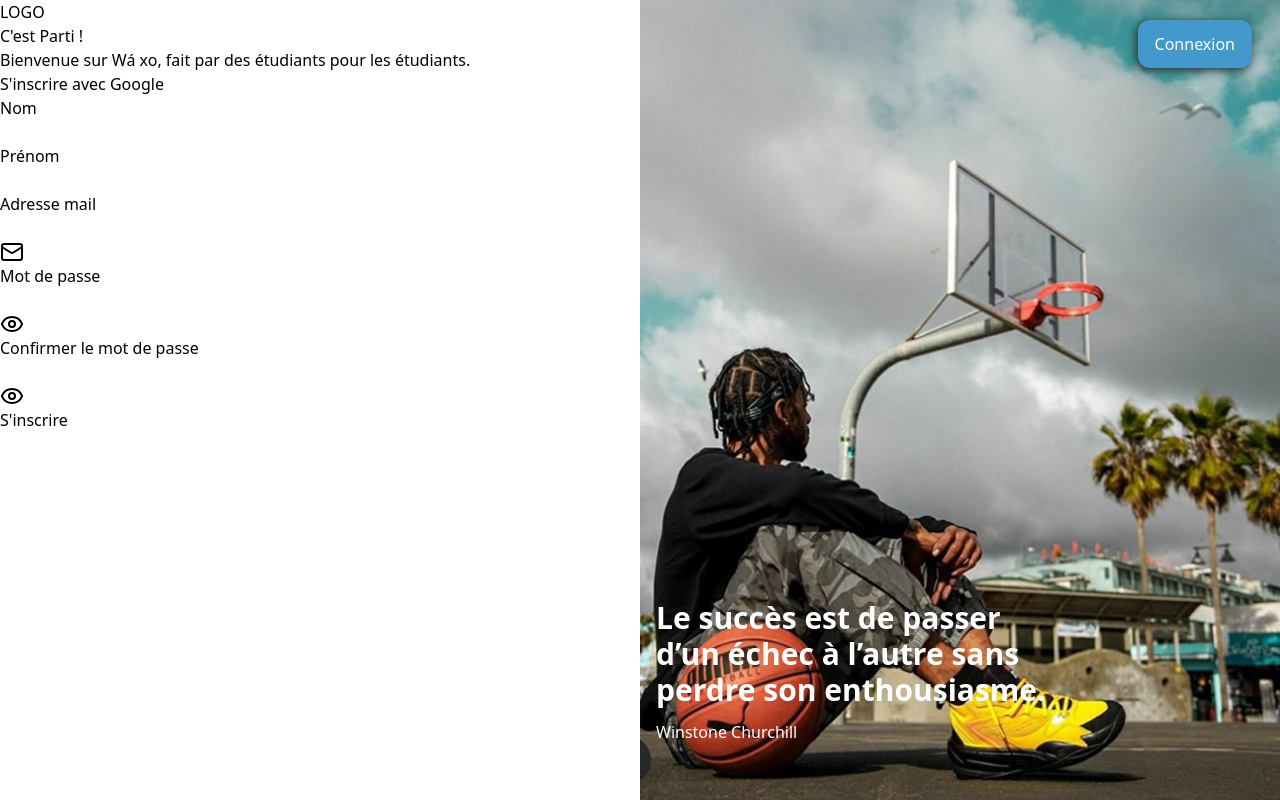
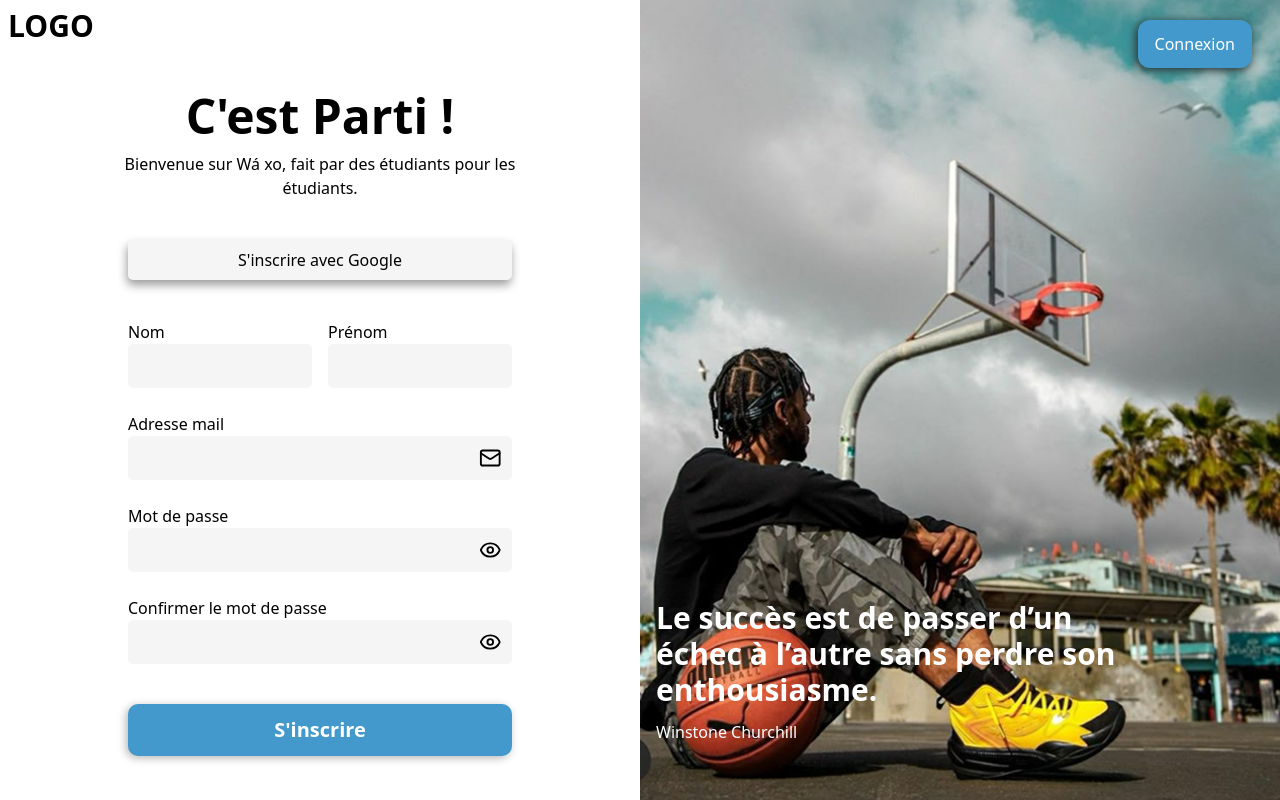
Before and after one commit to e-mandy/hackathon_auth, a React (Vite) app: page / in a window 1280 px wide. Built offline with nearby package versions, Linux system fonts and the light colour scheme.

Commit message:
Mise en place de l'UI du register - Terminé

```diff
--- a/src/features/auth/components/RegisterForm.tsx
+++ b/src/features/auth/components/RegisterForm.tsx
@@ -4,7 +4,6 @@ import { zodResolver } from "@hookform/resolvers/zod"
 import type { RegisterUser } from "../schemas";
 import { registerSchema } from "../schemas";
 import { Eye, Mail } from 'lucide-react';
-import bg_auth from '../../../assets/auth/bg_auth.png'
 
 function RegisterForm(){
 
@@ -27,73 +26,71 @@ function RegisterForm(){
     return (
         <div className="flex h-screen w-screen">
             <div className="w-1/2">
-                <h3>LOGO</h3>
-                <div>
-                    <h1>C'est Parti !</h1>
-                    <p>Bienvenue sur Wá xo, fait par des étudiants pour les étudiants.</p>
+                <h3 className="text-3xl font-bold p-2">LOGO</h3>
+                <div className="flex flex-col items-center mb-10">
+                    <h1 className="mt-10 text-5xl font-extrabold mb-3">C'est Parti !</h1>
+                    <p className="w-2/3 text-center">Bienvenue sur Wá xo, fait par des étudiants pour les étudiants.</p>
                 </div>
-                <div>
-                    <div>
-                        <p>S'inscrire avec Google</p>
-                    </div>
-                    <div>
+                <div className="flex flex-col w-3/5 items-center mx-auto gap-10">
+                    <button className="w-full google-button bg-[#F5F5F5] font-medium cursor-pointer">S'inscrire avec Google</button>
+                    <div className="w-full">
                         <form onSubmit={handleSubmit(onSubmit)}>
-                            <div>
+                            <div className="flex gap-4 mb-6">
                                 <div>
                                     <label htmlFor="lastname">Nom</label>
-                                    <div>
-                                        <input type="text" {...register("lastname")} id="lastname"/>
+                                    <div className="auth-input-style">
+                                        <input type="text" className="input-disabled" {...register("lastname")} id="lastname"/>
                                         {/* L'icon */}
                                     </div>
-                                    { errors.lastname?.message ?? (<span>{errors.lastname?.message}</span>)}
+                                    { errors.lastname?.message ?? (<span className="error-message">{errors.lastname?.message}</span>)}
                                 </div>
                                 <div>
                                     <label htmlFor="firstname">Prénom</label>
-                                    <div>
-                                        <input type="text" {...register("firstname")} id="firstname"/>
+                                    <div className="auth-input-style">
+                                        <input type="text" className="input-disabled" {...register("firstname")} id="firstname"/>
                                         {/* L'icon */}
                                     </div>
-                                    { errors.firstname?.message ?? (<span>{errors.firstname?.message}</span>)}
+                                    { errors.firstname?.message ?? (<span className="error-message">{errors.firstname?.message}</span>)}
                                 </div>
                             </div>
-                            <div>
+                            <div className="mb-6">
                                 <label htmlFor="email">Adresse mail</label>
-                                <div>
-                                    <input type="email" {...register("email")} id="email"/>
+                                <div className="auth-input-style">
+                                    <input type="email" className="input-disabled" {...register("email")} id="email"/>
                                     <Mail />
                                 </div>
-                                { errors.email?.message ?? (<span>{errors.email?.message}</span>)}
+                                { errors.email?.message ?? (<span className="error-message">{errors.email?.message}</span>)}
                             </div>
 
-                            <div>
+                            <div className="mb-6">
                                 <label htmlFor="password">Mot de passe</label>
-                                <div>
-                                    <input type="password" {...register("password")} id="password"/>
+                                <div className="auth-input-style">
+                                    <input type="password" className="input-disabled" {...register("password")} id="password"/>
                                     <Eye />
                                 </div>
-                                { errors.password?.message ?? (<span>{errors.password?.message}</span>)}
+                                { errors.password?.message ?? (<span className="error-message">{errors.password?.message}</span>)}
                             </div>
-                            <div>
+                            <div className="">
                                 <label htmlFor="password_confirmation">Confirmer le mot de passe</label>
-                                <div>
-                                    <input type="password" {...register("password_confirmation")} id="password_confirmation"/>
+                                <div className="auth-input-style">
+                                    <input type="password" className="input-disabled" {...register("password_confirmation")} id="password_confirmation"/>
                                     <Eye />
                                 </div>
-                                    { errors.password_confirmation?.message ?? (<span>{errors.password_confirmation?.message}</span>)}
+                                    { errors.password_confirmation?.message ?? (<span className="error-message">{errors.password_confirmation?.message}</span>)}
                             </div>
 
 
-                            <button type="submit" disabled={isSubmitting}>
+                            <button className="global-button w-full mt-10 bg-[#4399CB] text-white font-bold text-xl cursor-pointer" type="submit" disabled={isSubmitting}>
                                 { isSubmitting ? "Loading..." : "S'inscrire" }
                             </button>
                         </form>
                     </div>
                 </div>
             </div>
-            <div className="bg-auth bg-red-300 w-1/2 relative">
+            <div className="bg-auth w-1/2 relative">
                 <div className="absolute right-7 top-5 button bg-[#4399CB] text-white">Connexion</div>
                 <div className="absolute p-4 bottom-10 w-full">
-                    <h4 className="text-3xl font-bold text-white w-2/3 mb-3">Le succès est de passer d’un échec à l’autre sans perdre son enthousiasme.</h4>
+                    <h4 className="text-3xl font-bold text-white w-4/5 mb-3 text-start">Le succès est de passer d’un échec à l’autre sans perdre son enthousiasme.</h4>
                     <span className="block text-white">Winstone Churchill</span>
                 </div>
             </div>
--- a/src/index.css
+++ b/src/index.css
@@ -2,6 +2,10 @@
 
 body{
     background: white;
+}
+
+input {
+    width: 100%;
 }
 
 @layer components {
@@ -17,4 +21,31 @@ body{
         border-radius: 12px;
         box-shadow: -2px 2px 10px rgb(45, 45, 45);
     }
+
+    .google-button{
+        padding: 8px 0;
+        border-radius: 5px;
+        box-shadow: -1px 5px 10px #9c9c9c;
+    }
+
+    .global-button{
+        padding: 12px 0px;
+        border-radius: 10px;
+        box-shadow: -2px 2px 8px #b5b5b5;
+    }
+
+    .auth-input-style{
+        padding: 10px 10px;
+        border-radius: 5px;
+        background: #F5F5F5;
+        display: flex;
+    }
+
+    .input-disabled{
+        outline: none;
+    }
+
+    .error-message{
+        color: #D32F2F;
+    }
 }
```
